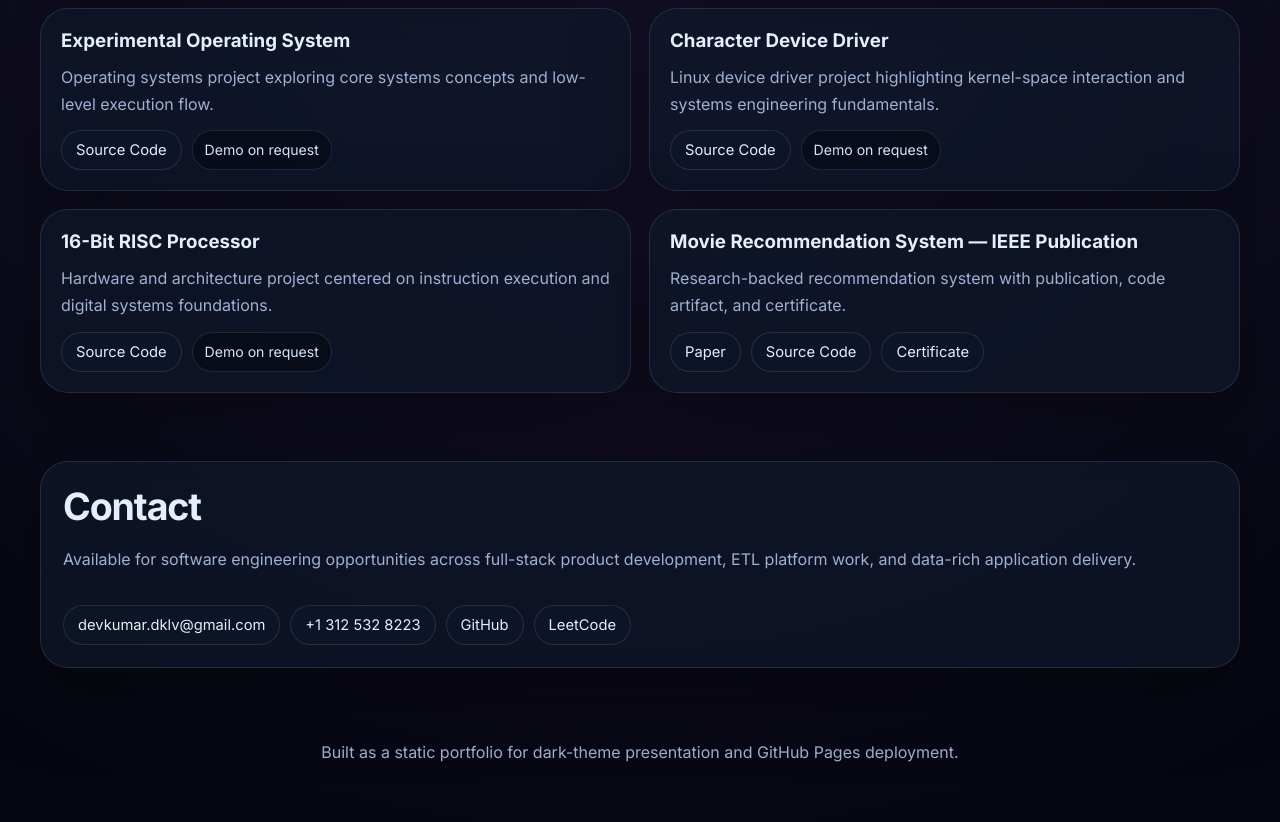
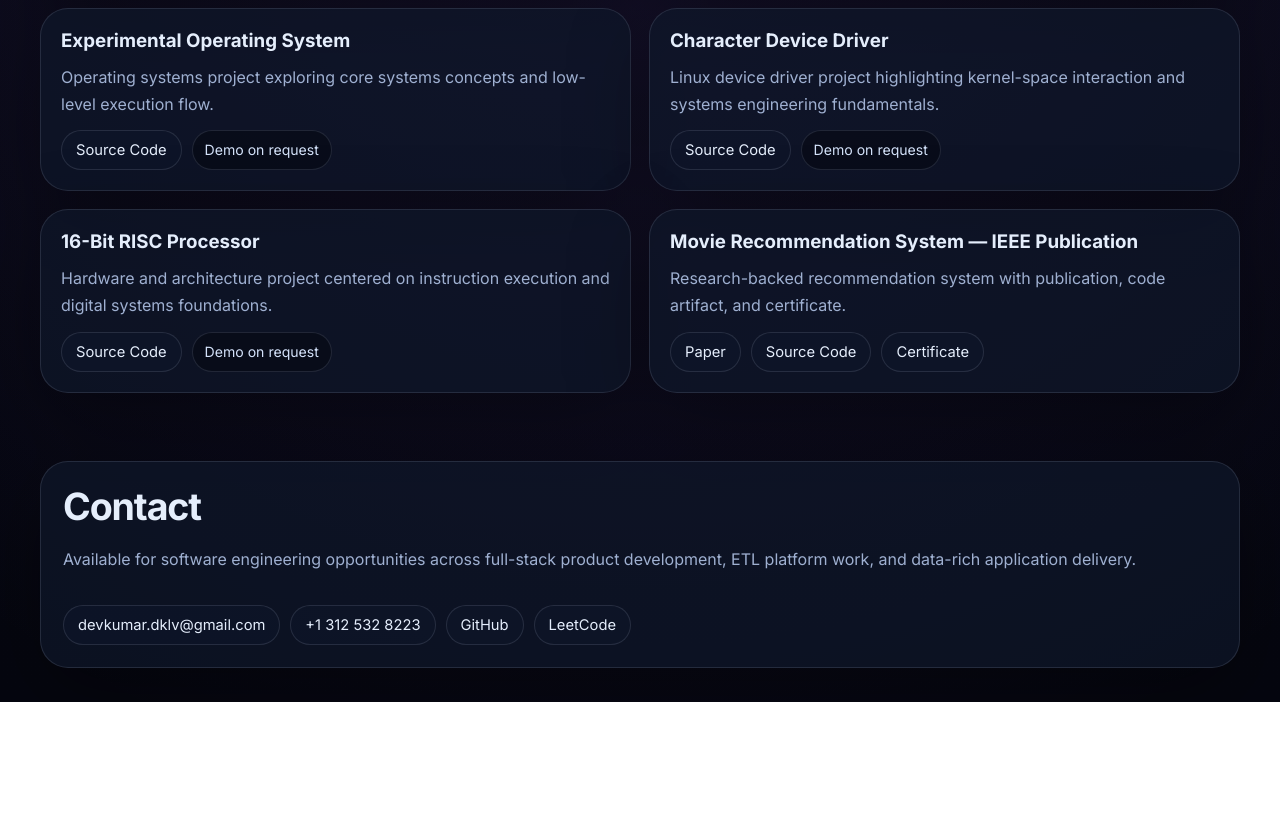
Before and after one commit to DSP25SCM14K/_dev_JavaFullStack_SnowflakeDeveloper, a plain HTML site: page index.html in a window 1280 px wide. Shown: the part 4264-5086 px from the top of the page. After the commit the page ends 4966 px from the top, so only its background shows below. Drawn offline with Linux system fonts and the light colour scheme.

Commit message:
Update index.html
Removed footer text about portfolio presentation.

```diff
--- a/index.html
+++ b/index.html
@@ -127,7 +127,7 @@ ul.bullets{margin:0;padding-left:36px;display:grid;gap:10px;color:#d7e4fb;line-h
 
 <section class="section" id="contact"><div class="panel reveal"><div class="section-head" style="margin-bottom:8px"><div><h2>Contact</h2><p class="lead">Available for software engineering opportunities across full-stack product development, ETL platform work, and data-rich application delivery.</p></div></div><div class="contact-links" style="margin-top:16px"><a class="pill" href="mailto:devkumar.dklv@gmail.com">devkumar.dklv@gmail.com</a><a class="pill" href="tel:+13125328223">+1 312 532 8223</a><a class="pill" target="_blank" rel="noreferrer" href="https://github.com/devthedevil">GitHub</a><a class="pill" target="_blank" rel="noreferrer" href="https://leetcode.com/u/dev_kumar_dklv/">LeetCode</a></div></div></section>
 
-<footer class="footer">Built as a static portfolio for dark-theme presentation and GitHub Pages deployment.</footer>
+
 </main>
 <script>
 const phrases=["Spring Boot microservices.","React and TypeScript interfaces.","ETL pipelines with PySpark and dbt.","Snowflake models with Streams and Tasks.","systems that stay reliable under scale."];
```
